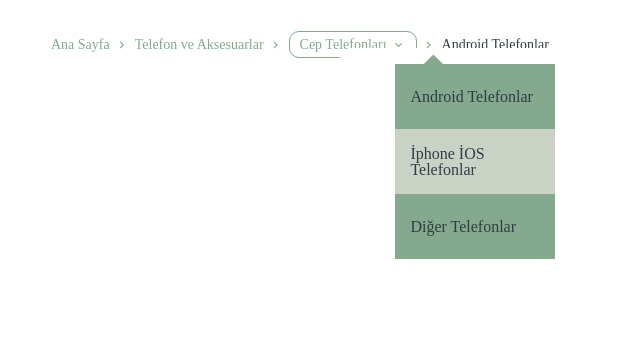
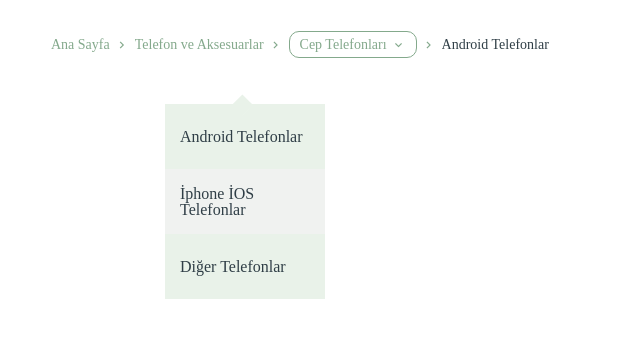
Before and after one commit to ack79/vue-dropdown-breadcrumb, a Vue app: page / in a window 1280 px wide. Shown: the top 338 px of the page, without its empty margins (0-640 px from the left). Built offline with nearby package versions, Linux system fonts and the light colour scheme.

Commit message:
PROTEGO TOTALUM - hover dropdown komponenti style özellikleri

```diff
--- a/src/components/BreadCrumb.vue
+++ b/src/components/BreadCrumb.vue
@@ -13,15 +13,27 @@
           :href="link.link"
         >
           {{ link.label }}
-          <span v-if="link.isDropdown" class="material-icons">
+          <span
+            v-if="link.isDropdown"
+            class="material-icons"
+          >
             expand_more
           </span>
         </a>
-        <p class="url" v-else>{{ link.label }}</p>
-        <span v-if="index !== links.length - 1" class="material-icons">
+        <p
+          class="url"
+          v-else
+        >{{ link.label }}</p>
+        <span
+          v-if="index !== links.length - 1"
+          class="material-icons"
+        >
           chevron_right
         </span>
-        <ul class="sublinks" v-if="link.isDropdown">
+        <ul
+          class="sublinks"
+          v-if="link.isDropdown"
+        >
           <li
             class="sublink-item"
             v-for="(sublink, index) in link.list"
@@ -39,7 +51,7 @@
 import HoverDropdown from "./HoverDropdown.vue";
 export default {
   name: "BreadCrumb",
-  data() {
+  data () {
     return {
       isDropdown: true,
     };
@@ -97,11 +109,6 @@ export default {
       .sublinks {
         list-style-type: none;
         display: none;
-        .sublink-item {
-        }
-      }
-      .sublinks:hover {
-        color: red;
       }
     }
   }
--- a/src/components/HoverDropdown.vue
+++ b/src/components/HoverDropdown.vue
@@ -21,11 +21,10 @@
   .hover-dropdown-list-content {
     overflow: hidden;
     padding: 0px 15px;
-    background-color: white;
     width: 200px;
     position: absolute;
-    top: 6%;
-    left: 43%;
+    top: 11%;
+    left: 25%;
     margin-left: -210px;
     border-radius: 10px;
     text-align: left;
@@ -49,10 +48,10 @@
         align-items: center;
         padding: 15px 15px;
         height: 35px;
-        background: #84a98c;
+        background: #e9f2e9;
 
         &:nth-child(2n) {
-          background: #cad2c5;
+          background: #f0f2f0;
         }
         span {
           display: inline-block;
@@ -77,9 +76,9 @@
     position: absolute;
     width: 15px;
     height: 15px;
-    background-color: #84a98c;
+    background-color: #e9f2e9;
     top: 17px;
-    left: 45%;
+    left: 62%;
     box-sizing: border-box;
     transform-origin: 0 0;
     transform: rotate(135deg);
```
